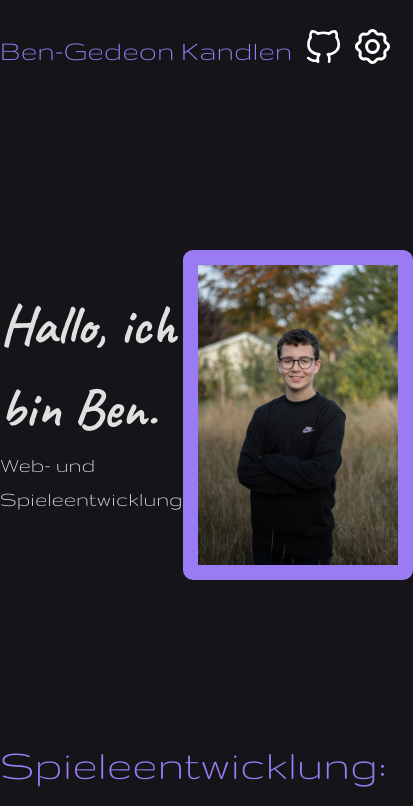
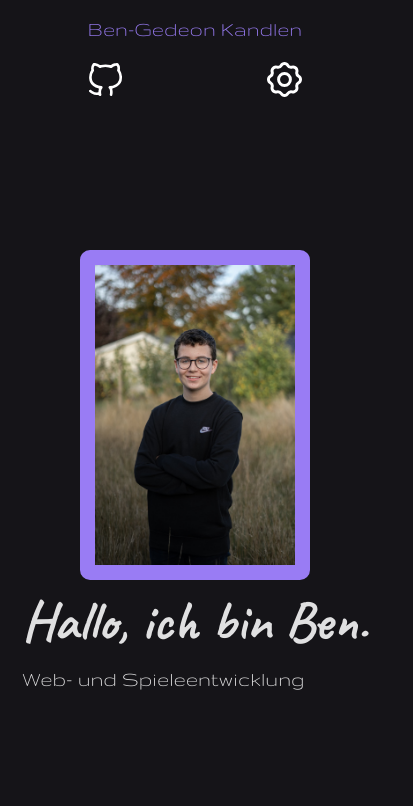
Before and after one commit to BenGedeonKandlen/benkandlen, a website built with Vite: page index.html in a window 390 px wide. Shown: the top 806 px of the page, 413 px wide, since content can reach past the window. Built offline with nearby package versions, Linux system fonts and the light colour scheme.

Commit message:
mobile in css

```diff
--- a/style.css
+++ b/style.css
@@ -31,6 +31,9 @@
 body {
   background-color: #151418;
   font-family: Gruppo;
+  max-width: 100%;
+  width: 100%;
+  overflow-x: hidden;
 }
 
 main {
@@ -122,3 +125,41 @@ li {
   margin-top: 30px;
   margin-bottom: 30px;
 }
+
+@media(max-width: 768px){
+  .heading {
+    display: flex;
+    flex-direction: column-reverse;
+  }
+
+  main {
+    padding: 0 1rem;
+  }
+
+  h2{
+    font-size: 32px;
+  }
+
+  .header-name {
+    font-size: 22px;
+    width: 100%;
+    display: flex;
+    justify-content: center;
+  }
+
+  header {
+    justify-content: normal;
+    flex-wrap: wrap;
+    flex-grow: 1;
+  }
+
+  header a {
+    width: 100%;
+  }
+
+  header .flex-item{
+    width: 50%;
+    display: flex;
+    justify-content: center;
+  }
+}
```
